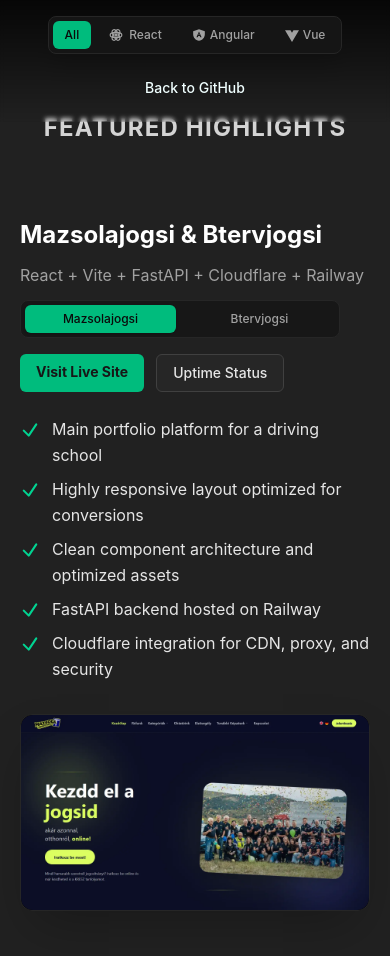
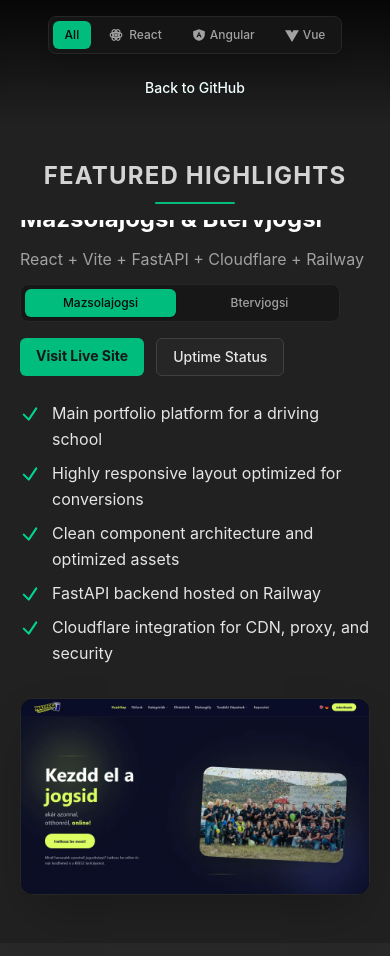
Before and after one commit to Shenkeeee/Shenkeeee.github.io, a React (Vite) app: page / in a window 390 px wide. Shown: the top 956 px of the page. Built offline with nearby package versions, Linux system fonts and the light colour scheme.

Commit message:
Optimize header for mobile, show line under it

```diff
--- a/src/components/ProjectLister.tsx
+++ b/src/components/ProjectLister.tsx
@@ -113,7 +113,7 @@
     <main id="main-wrapper">
       {/* TIER 1 SECTION TITLE INTERMEDIARY */}
       {filteredMainProjects.length > 0 && (
-        <div className="bg-[#212121] text-center pt-28 -mb-16 pb-4 snap-start">
+        <div className="bg-[#212121] text-center pt-40 -mb-32 pb-4 snap-start relative z-20">
           <h2 className="text-2xl md:text-3xl font-bold uppercase tracking-wider text-neutral-300">
             Featured highlights
           </h2>
```
